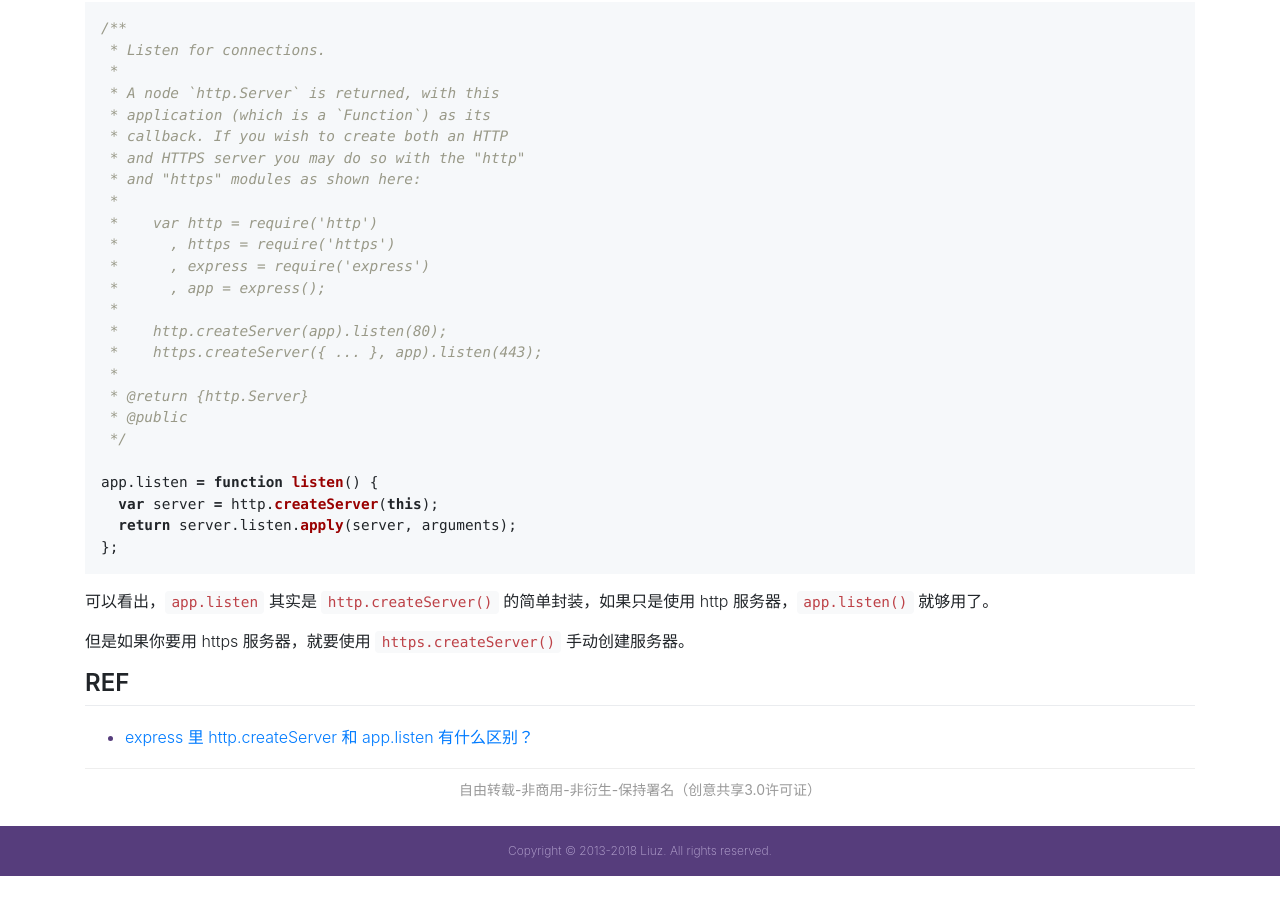
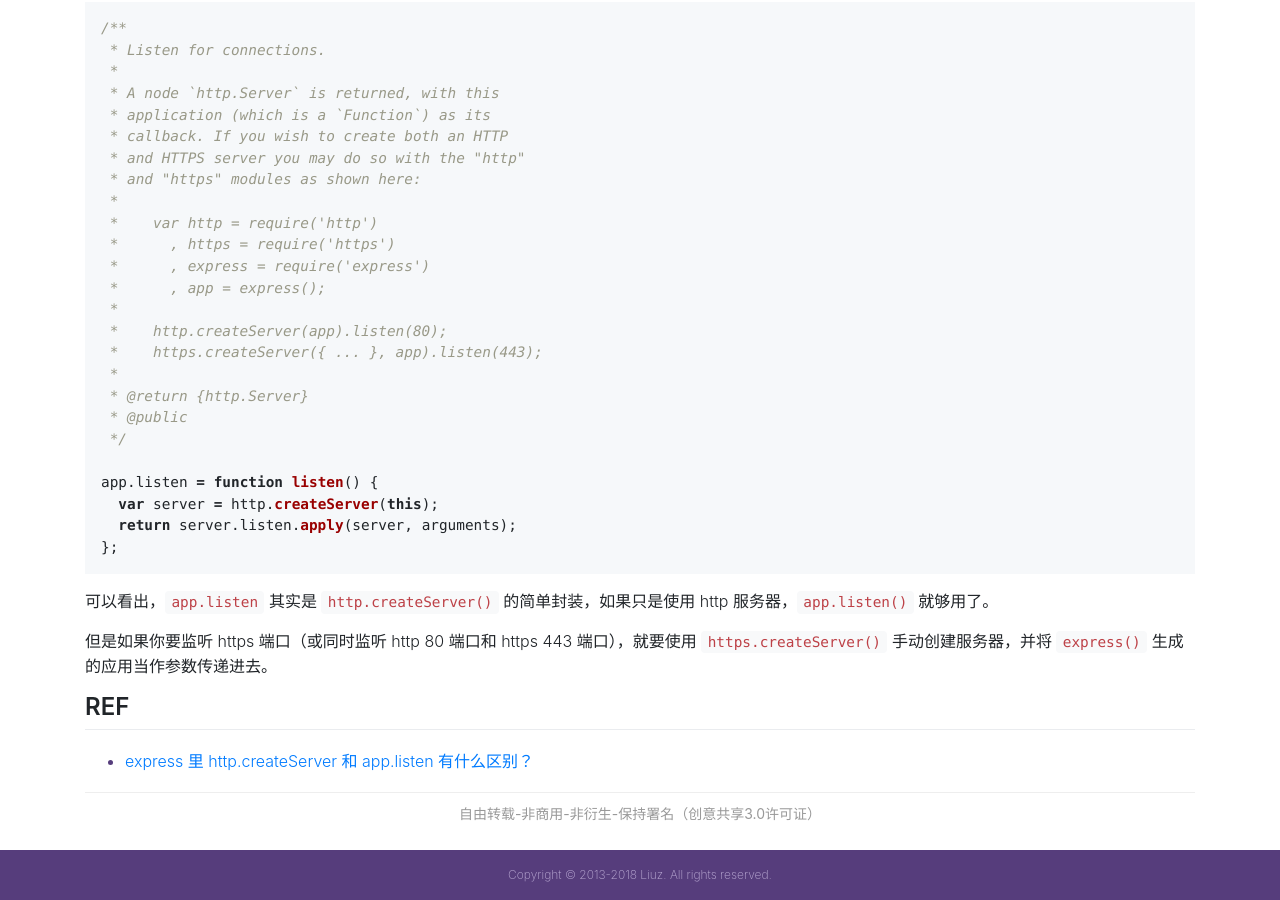
Before and after one commit to liuzhuan/liuzhuan.github.io, a Jekyll site: the page built from _posts/2018-05-15-expressjs-faq.md, in a window 1280 px wide and 900 px high, scrolled down 705 px. Built offline with Jekyll 4.4.1, drawn with Linux system fonts in a browser that asks for light colours; nearby versions of some CDN libraries; comment, search, counter and statistics services are not loaded; before the commit the page ends 1581 px from its top, so only the background shows below that; some of the changed text lies outside the part shown.

Commit message:
updating express faq

````diff
--- a/_posts/2018-05-15-expressjs-faq.md
+++ b/_posts/2018-05-15-expressjs-faq.md
@@ -7,7 +7,7 @@
 * TOC
 {:toc}
 
-## `https.createServer` 和 `app.listen` 的区别是什么？
+## `http.createServer` 和 `app.listen` 的区别是什么？
 
 ```js
 var express = require('express')
@@ -59,7 +59,7 @@
 
 可以看出，`app.listen` 其实是 `http.createServer()` 的简单封装，如果只是使用 http 服务器，`app.listen()` 就够用了。
 
-但是如果你要用 https 服务器，就要使用 `https.createServer()` 手动创建服务器。
+但是如果你要监听 https 端口（或同时监听 http 80 端口和 https 443 端口），就要使用 `https.createServer()` 手动创建服务器，并将 `express()` 生成的应用当作参数传递进去。
 
 ## REF
 
````
